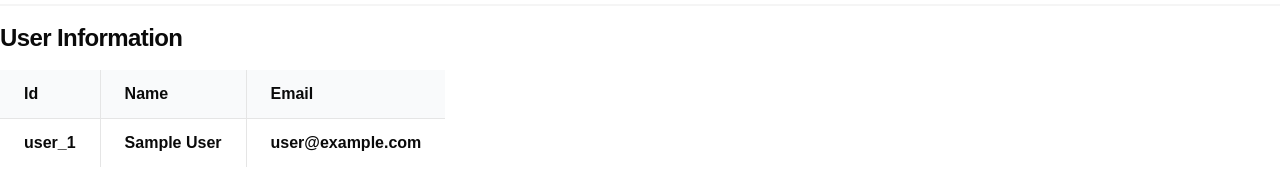
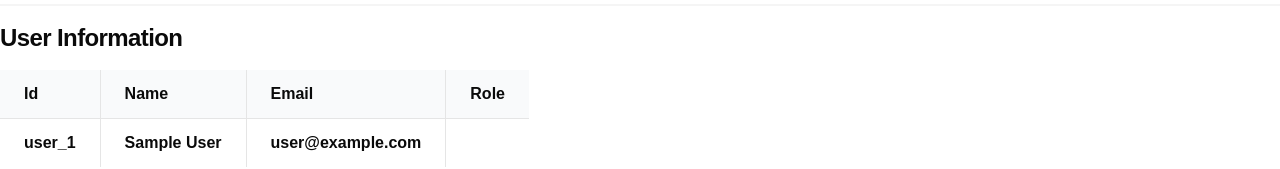
Before and after one commit to KennedyMungai/authjs-nodemailer, a Next.js app: page /profile in a window 1280 px wide. Shown: the part 120-289 px from the top of the page. Built offline with nearby package versions, Linux system fonts and the light colour scheme; no server answers; sample sign-in values are in the browser's storage; what next-safe-action would draw is missing.

Commit message:
Added the role column on the table

```diff
--- a/src/app/profile/page.tsx
+++ b/src/app/profile/page.tsx
@@ -21,6 +21,7 @@ const ProfilePage = async () => {
                 <th className="bg-gray-50 px-6 py-3 text-start">Id</th>
                 <th className="bg-gray-50 px-6 py-3 text-start">Name</th>
                 <th className="bg-gray-50 px-6 py-3 text-start">Email</th>
+                <th className="bg-gray-50 px-6 py-3 text-start">Role</th>
               </tr>
             </thead>
             <tbody>
@@ -28,6 +29,7 @@ const ProfilePage = async () => {
                 <th className="px-6 py-3">{session?.user?.id}</th>
                 <th className="px-6 py-3">{session?.user?.name}</th>
                 <th className="px-6 py-3">{session?.user?.email}</th>
+                <th className="px-6 py-3">{session?.user?.role}</th>
               </tr>
             </tbody>
           </table>
```
